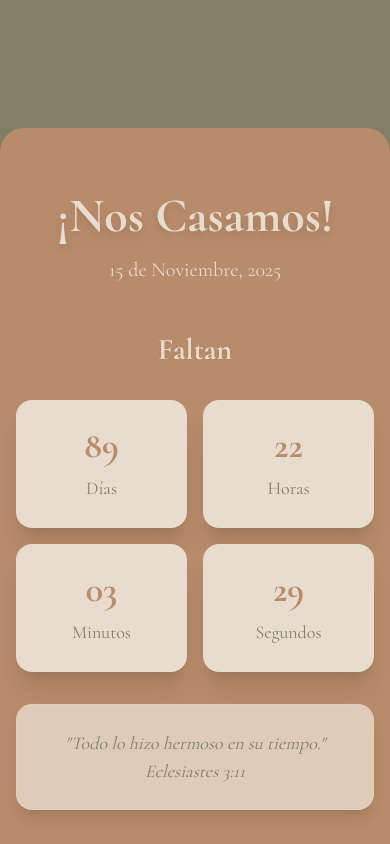
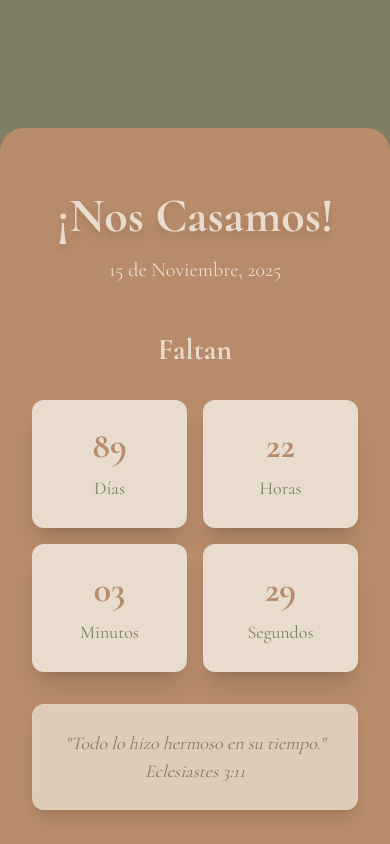
Before and after one commit to gadd0609/wedding-invi, a Vue app: page / in a window 390 px wide. Shown: the part 1560-2404 px from the top of the page. Built offline with nearby package versions, Linux system fonts and the light colour scheme.

Commit message:
Fix(): General fixes

```diff
--- a/src/components/countdown/index.vue
+++ b/src/components/countdown/index.vue
@@ -1,6 +1,6 @@
 <template>
   <div class="bg-brown-custom flex items-center justify-center rounded-t-3xl">
-    <div class="mx-auto max-w-4xl px-4 py-16 sm:px-6 sm:py-24 lg:px-8">
+    <div class="mx-auto max-w-4xl px-8 py-16 sm:px-8 sm:py-24 lg:px-8">
 
       <div class="text-center mb-12">
         <h1 class="text-5xl sm:text-6xl font-bold text-beige mb-4 drop-shadow-lg">
@@ -18,7 +18,7 @@
 
         <div class="grid grid-cols-2 sm:grid-cols-4 gap-4 sm:gap-8 mb-8">
 
-          <div class="bg-beige rounded-2xl shadow-xl p-6 sm:p-8 transform hover:scale-105 transition-all duration-300 border-2 border-beige/20">
+          <div class="bg-beige rounded-xl shadow-xl p-6 sm:p-8 transform hover:scale-105 transition-all duration-300 border-2 border-beige/20">
             <div class="text-4xl sm:text-5xl font-bold text-brown-custom mb-2">
               {{ formatNumber(timeLeft.days) }}
             </div>
@@ -27,7 +27,7 @@
             </div>
           </div>
 
-          <div class="bg-beige rounded-2xl shadow-xl p-6 sm:p-8 transform hover:scale-105 transition-all duration-300 border-2 border-beige/20">
+          <div class="bg-beige rounded-xl shadow-xl p-6 sm:p-8 transform hover:scale-105 transition-all duration-300 border-2 border-beige/20">
             <div class="text-4xl sm:text-5xl font-bold text-brown-custom mb-2">
               {{ formatNumber(timeLeft.hours) }}
             </div>
@@ -36,7 +36,7 @@
             </div>
           </div>
 
-          <div class="bg-beige rounded-2xl shadow-xl p-6 sm:p-8 transform hover:scale-105 transition-all duration-300 border-2 border-beige/20">
+          <div class="bg-beige rounded-xl shadow-xl p-6 sm:p-8 transform hover:scale-105 transition-all duration-300 border-2 border-beige/20">
             <div class="text-4xl sm:text-5xl font-bold text-brown-custom mb-2">
               {{ formatNumber(timeLeft.minutes) }}
             </div>
@@ -45,7 +45,7 @@
             </div>
           </div>
 
-          <div class="bg-beige rounded-2xl shadow-xl p-6 sm:p-8 transform hover:scale-105 transition-all duration-300 border-2 border-beige/20">
+          <div class="bg-beige rounded-xl shadow-xl p-6 sm:p-8 transform hover:scale-105 transition-all duration-300 border-2 border-beige/20">
             <div class="text-4xl sm:text-5xl font-bold text-brown-custom mb-2">
               {{ formatNumber(timeLeft.seconds) }}
             </div>
@@ -56,7 +56,7 @@
 
         </div>
 
-        <div class="bg-beige/80 rounded-2xl p-6 sm:p-8 backdrop-blur-sm shadow-lg border border-beige/30">
+        <div class="bg-beige/80 rounded-xl p-6 sm:p-8 backdrop-blur-sm shadow-lg border border-beige/30">
           <p class="text-lg sm:text-xl text-green-custom italic font-medium">
             "Todo lo hizo hermoso en su tiempo." Eclesiastes 3:11
           </p>
@@ -64,7 +64,7 @@
       </div>
 
       <div v-else class="text-center">
-        <div class="bg-beige rounded-2xl shadow-2xl p-8 sm:p-12 border-2 border-beige/20">
+        <div class="bg-beige rounded-xl shadow-2xl p-8 sm:p-12 border-2 border-beige/20">
           <h2 class="text-4xl sm:text-5xl font-bold text-brown-custom mb-4">
             ¡Es el gran día!
           </h2>
--- a/src/components/fiances/index.vue
+++ b/src/components/fiances/index.vue
@@ -1,6 +1,6 @@
 <template>
-  <div class="bg-brown-custom ">
-    <div class="mx-auto max-w-2xl px-4 py-16 sm:px-6 sm:py-24 lg:max-w-7xl lg:px-8">
+  <div class="bg-brown-custom  rounded-t-2xl">
+    <div class="mx-auto max-w-2xl px-8 py-16 sm:px-8 sm:py-24 lg:max-w-7xl lg:px-8">
       <h2 class="text-5xl sm:text-6xl text-center font-bold text-beige mb-4 drop-shadow-lg">
         Los novios
       </h2>
--- a/src/components/form/index.vue
+++ b/src/components/form/index.vue
@@ -1,5 +1,5 @@
 <template>
-  <div class="min-h-screen bg-green-custom to-gray-800 flex items-center justify-center p-4">
+  <div class="min-h-screen bg-green-custom to-gray-800 flex items-center justify-center p-8">
     <div class="bg-beige rounded-lg shadow-2xl max-w-lg w-full p-8 text-center">
       <!-- Header -->
       <div class="mb-8">
--- a/src/components/giftTable/index.vue
+++ b/src/components/giftTable/index.vue
@@ -1,5 +1,5 @@
 <template>
-  <div class="overflow-hidden bg-beige pt-12 sm:pt-12 text-center">
+  <div class="overflow-hidden bg-beige pt-16 sm:pt-16 text-center">
     <div
       class="hidden sm:absolute sm:-top-10 sm:right-1/2 sm:-z-10 sm:mr-10 sm:block sm:transform-gpu sm:blur-3xl"
       aria-hidden="true"
@@ -10,32 +10,32 @@
       <div class="aspect-1097/845 w-[68.5625rem] opacity-20" />
     </div>
     <div class="mx-auto max-w-7xl px-6 lg:px-8">
-      <h2 class="text-3xl text-brown-custom sm:text-7xl">
+      <h2 class="text-3xl text-green-custom sm:text-7xl">
             Mesa de regalos
       </h2>
-      <div class="mx-auto my-8 max-w-2xl">
-            <p class="text-xl mb-8 text-brown-custom sm:text-3xl text-beige">
+      <div class="bg-green-custom mx-auto my-10 max-w-2xl bg-beige rounded-lg shadow-2xl max-w-lg w-full p-8 text-center">
+            <p class="text-xl mb-8 text-beige sm:text-3xl text-beige">
                 Mesa de regalos Liverpool #51619150
             </p>
             <a
                 href="https://mesaderegalos.liverpool.com.mx/milistaderegalos/51619150"
                 target="_blank"
-                class="rounded-md border border-brown-custom px-5 py-2.5 text-md font-semibold text-brown-custom shadow-xs hover:border-white focus-visible:outline-2   focus-visible:outline-offset-2 focus-visible:outline-white"
+                class="rounded-md border border-beige px-5 py-2.5 text-md font-semibold text-beige shadow-xs hover:border-white focus-visible:outline-2   focus-visible:outline-offset-2 focus-visible:outline-white"
             >
                 Ir a la mesa
             </a>
         </div>
-        <div class="mx-auto mt-10 max-w-2xl">
-            <h1 class="font-bold mb-5 text-3xl text-pretty text-brown-custom">
+        <div class="bg-green-custom mx-auto my-10 max-w-2xl bg-beige rounded-lg shadow-2xl max-w-lg w-full p-8 text-center">
+            <h1 class="font-bold mb-5 text-3xl text-pretty text-beige">
                 Cuenta para regalos
             </h1>
-             <h1 class="text-xl mb-4 text-brown-custom sm:text-3xl text-beige">
+             <h1 class="text-xl mb-4 text-beige sm:text-3xl text-beige">
                 Gaddiel Alejandro Patino Morfin
             </h1>
-            <h1 class="text-xl mb-4 text-brown-custom sm:text-3xl text-beige">
+            <h1 class="text-xl mb-4 text-beige sm:text-3xl text-beige">
                 Clabe: 012 180 01544721817 0
             </h1>
-            <h1 class="text-xl mb-4 text-brown-custom sm:text-3xl text-beige">
+            <h1 class="text-xl mb-4 text-beige sm:text-3xl text-beige">
                 BBVA
             </h1>
         </div>
--- a/src/components/info/index.vue
+++ b/src/components/info/index.vue
@@ -16,7 +16,7 @@
     </div>
     <div class="justify-self-center mt-8">
       <img
-        class="sm:w-32 w-32"
+        class="sm:w-32 w-32 mx-auto"
         src="/public/flowerRight.svg"
         alt="Flor derecha"
       >
@@ -34,7 +34,7 @@
     </div>
     <div class="justify-self-center mt-8">
       <img
-        class="sm:w-32 w-32"
+        class="sm:w-32 w-32 mx-auto"
         src="/public/flowerRight.svg"
         alt="Flor derecha"
       >
@@ -52,7 +52,7 @@
     </div>
     <div class="justify-self-center mt-8">
       <img
-        class="sm:w-32 w-32"
+        class="sm:w-32 w-32 mx-auto"
         src="/public/flowerRight.svg"
         alt="Flor derecha"
       >
@@ -101,7 +101,7 @@
     </div>
     <div class="justify-self-center mt-8">
       <img
-        class="sm:w-32 w-32 bg-beige"
+        class="sm:w-32 w-32 bg-beige mx-auto"
         src="/HaciendaLg.svg"
         alt="Flor derecha"
       >
```
